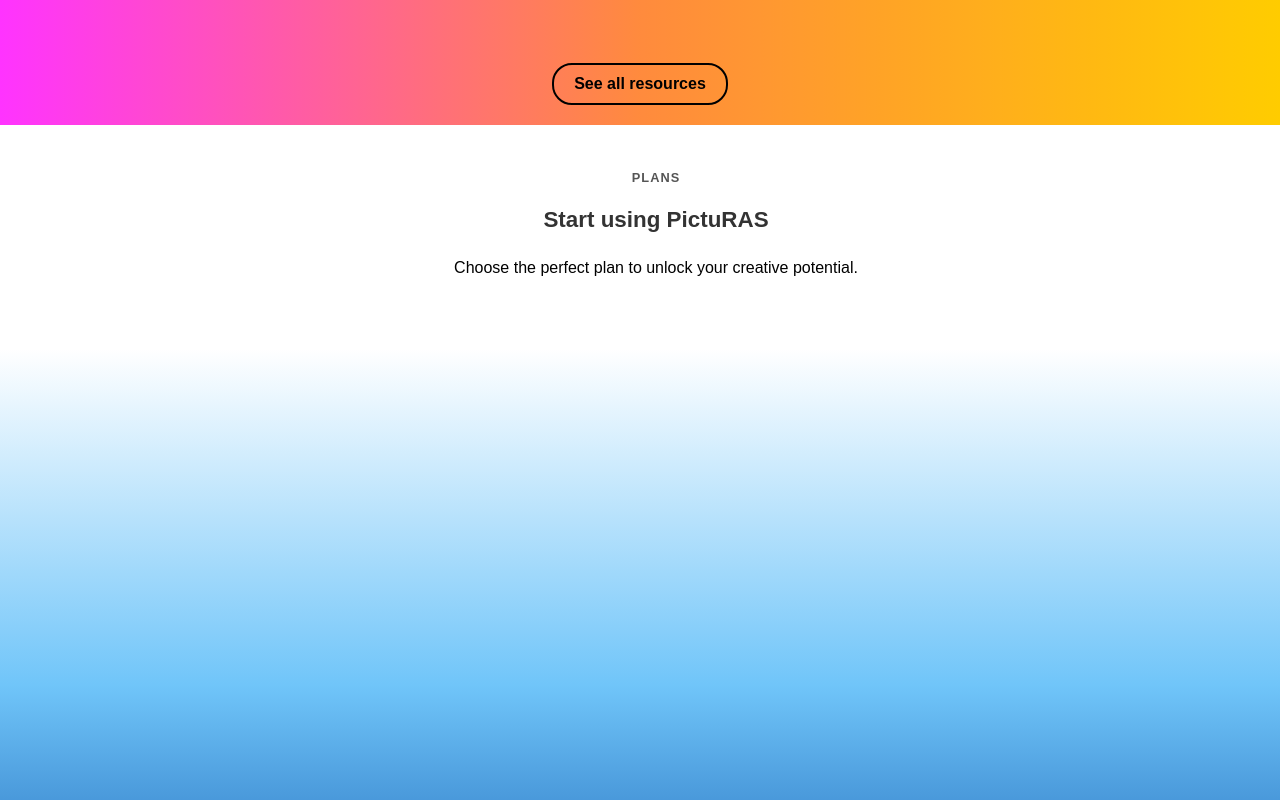
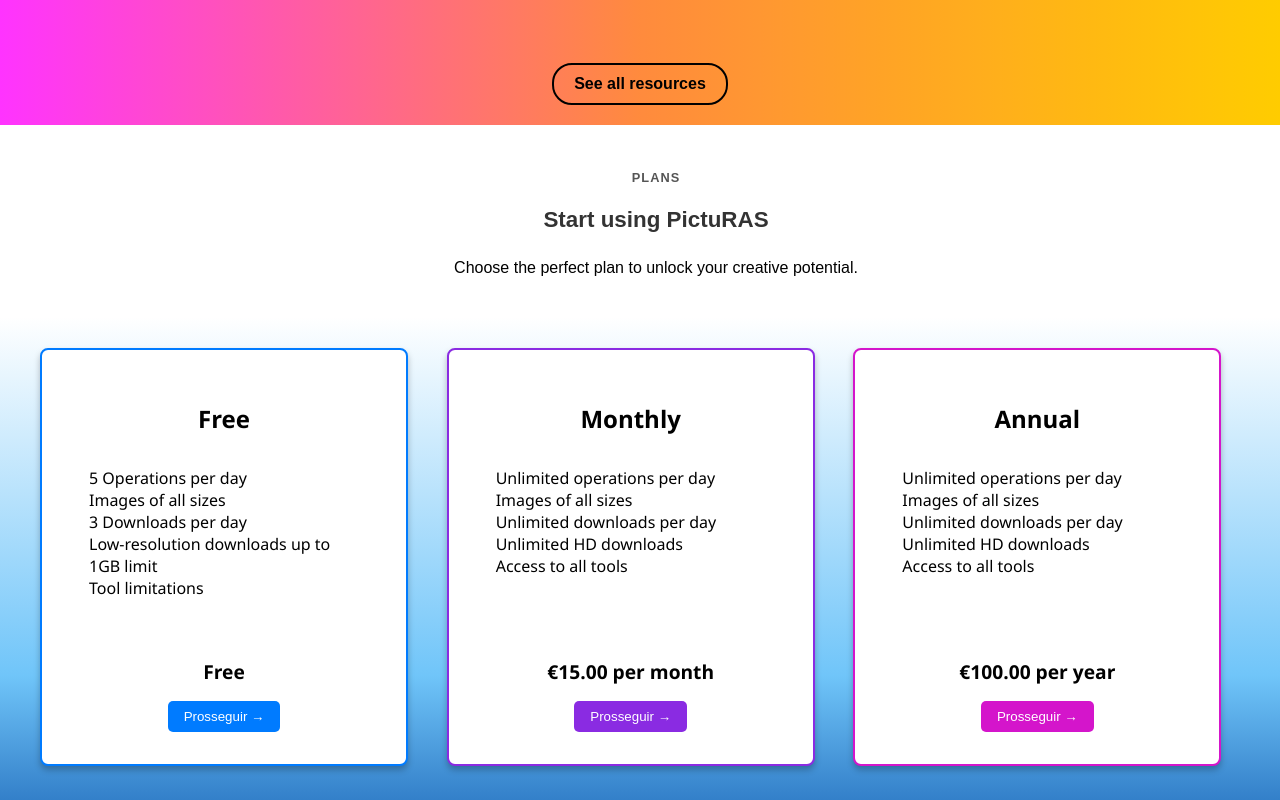
Before and after one commit to AntonioSilva03/PictuRAS, a Vue app in the folder frontend/pictuRas/: page / in a window 1280 px wide. Shown: the part 1700-2500 px from the top of the page. Built offline with nearby package versions, Linux system fonts and the light colour scheme; what @ckpack/vue-color would draw is missing.

Commit message:
LandingPlans + small changes

```diff
--- a/frontend/pictuRas/src/components/Content1-LandingPage.vue
+++ b/frontend/pictuRas/src/components/Content1-LandingPage.vue
@@ -15,7 +15,7 @@
         </p>
         <p>
           Start now for free and explore premium features at an unbeatable price. Unlock your full
-          creative potential with PictuRAS for only €9.99/month (VAT included). Let your imagination
+          creative potential with PictuRAS for only €15.00/month (VAT included). Let your imagination
           lead the way. Terms apply.
         </p>
         <Button1 @click="goProject" label="Start Now" />
--- a/frontend/pictuRas/src/components/Content4-LandingPage.vue
+++ b/frontend/pictuRas/src/components/Content4-LandingPage.vue
@@ -5,13 +5,75 @@
       <h3 class="h4-1">Start using PictuRAS</h3>
       <p class="p4-2">Choose the perfect plan to unlock your creative potential.</p>
     </div>
-      <div class="content4-plans"></div>
+    <div class="content4-plans">
+      <div class="plan-container">
+    <PlanCard
+        title="Free"
+        :features="[
+            '5 Operations per day',
+            'Images of all sizes',
+            '3 Downloads per day',
+            'Low-resolution downloads up to 1GB limit',
+            'Tool limitations'
+        ]"
+        price="Free"
+        planType="free-plan"
+        :isActive="currentPlan === 'free'"
+        :onChoosePlan="() => choosePlan('free', 0, 'Free Plan')"
+    />
+    <PlanCard
+        title="Monthly"
+        :features="[
+            'Unlimited operations per day',
+            'Images of all sizes',
+            'Unlimited downloads per day',
+            'Unlimited HD downloads',
+            'Access to all tools'
+        ]"
+        price="€15.00 per month"
+        planType="monthly-plan"
+        :isActive="currentPlan === 'monthly'"
+        :onChoosePlan="() => choosePlan('monthly', 15, 'Monthly Plan')"
+    />
+    <PlanCard
+        title="Annual"
+        :features="[
+            'Unlimited operations per day',
+            'Images of all sizes',
+            'Unlimited downloads per day',
+            'Unlimited HD downloads',
+            'Access to all tools'
+        ]"
+        price="€100.00 per year"
+        planType="annual-plan"
+        :isActive="currentPlan === 'annual'"
+        :onChoosePlan="() => choosePlan('annual', 100, 'Annual Plan')"
+    />
+</div>
+    </div>
   </div>
 </template>
 
 <script>
+import PlanCard from '../components/Plans-Landing.vue';
+
 export default {
   name: 'Content4',
+  components: { PlanCard },
+  data() {
+    return {
+      currentPlan: 'free',
+    };
+  },
+  methods: {
+    choosePlan(plan, amount, planName) {
+      // Navega para a página de pagamento com os parâmetros
+      this.$router.push({
+        path: '/payment',
+        query: { amount: amount, planName: planName },
+      });
+    },
+  },
 };
 </script>
 
@@ -30,6 +92,7 @@
   width: 100%;
   padding: 2rem 1rem;
   height: 20vh;
+  padding-bottom: 0;
   font-family: Arial, Helvetica, sans-serif;
 }
 
@@ -54,16 +117,30 @@
   margin: 0 auto;
 }
 
-.content4-plans{
-    height: 70vh;
+.content4-plans {
+  height: 60vh;
   width: 100%;
   background: linear-gradient(
     to top,
     #0057b3da,
-        #70c5f9 40%,
+    #70c5f9 30%,
     #ffffff 100%
   );
+  padding-bottom: 2em;
+  display: flex;
+  justify-content: center;
+  align-items: center;
+  flex-direction: row !important;
+}
+
+.plan-container {
+  display: grid;
+  grid-template-columns: repeat(3, 1fr);
+  gap: 20px;
+  width: 100%;
+  max-width: 1200px;
 }
 
 
+
 </style>
--- a/frontend/pictuRas/src/components/FooterLanding.vue
+++ b/frontend/pictuRas/src/components/FooterLanding.vue
@@ -6,7 +6,7 @@
           <h3>PictuRAS</h3>
           <p>
             Create incredible images, detailed drawings and spectacular art.
-            Plans start at €9.99/month including VAT. Annual plan, charges
+            Plans start at €15.00/month including VAT. Annual plan, charges
             months.
           </p>
         </div>
--- /dev/null
+++ b/frontend/pictuRas/src/components/Plans-Landing.vue
@@ -0,0 +1,109 @@
+<template>
+    <div class="plan-box" :class="planType">
+        <h2>{{ title }}</h2>
+        <ul>
+            <li v-for="feature in features" :key="feature">{{ feature }}</li>
+        </ul>
+        <div class="plan-footer">
+            <h3>{{ price }}</h3>
+            <button @click="onChoosePlan" :class="`${planType}-btn`">
+                Prosseguir →
+            </button>
+        </div>
+    </div>
+</template>
+
+<script>
+export default {
+    name: "PlanCard",
+    props: {
+        title: { type: String, required: true },
+        features: { type: Array, required: true },
+        price: { type: String, required: true },
+        planType: { type: String, required: true },
+        onChoosePlan: { type: Function, required: true },
+    },
+};
+</script>
+
+<style scoped>
+.plan-box {
+    background: white;
+    padding: 2rem;
+    border-radius: 8px;
+    box-shadow: rgba(0, 0, 0, 0.25) 0px 4px 6px;
+    text-align: center;
+    width: 300px;
+    height: 350px;
+    transition: transform 0.3s ease;
+    display: flex;
+    flex-direction: column;
+    justify-content: space-between;
+}
+
+.plan-box h2 {
+    font-size: 1.5rem;
+    margin-bottom: 1rem;
+}
+
+.plan-box ul {
+    list-style-type: none;
+    text-align: start;
+    padding: 0;
+    width: 80%;
+    margin-bottom: 1rem;
+    flex-grow: 1;
+    width: 90%;
+    align-self: center;
+}
+
+.plan-footer {
+    display: flex;
+    flex-direction: column;
+    align-items: center;
+    margin-top: auto;
+}
+
+.plan-footer h3 {
+    margin-bottom: 1rem;
+    font-size: 1.2rem;
+    font-weight: bold;
+}
+
+.plan-box button {
+    color: white;
+    padding: 0.5rem 1rem;
+    border: none;
+    border-radius: 5px;
+    cursor: pointer;
+    transition: background-color 0.3s ease;
+}
+
+.free-plan {
+    border: 2px solid #007bff;
+}
+
+.monthly-plan {
+    border: 2px solid #8a2be2;
+}
+
+.annual-plan {
+    border: 2px solid #d415cb;
+}
+
+.free-plan-btn {
+    background-color: #007bff;
+}
+
+.monthly-plan-btn {
+    background-color: #8a2be2;
+}
+
+.annual-plan-btn {
+    background-color: #d415cb;
+}
+
+.plan-box button:hover {
+    opacity: 0.9;
+}
+</style>
```
Lines whose indentation alone changed are shown as unchanged.
